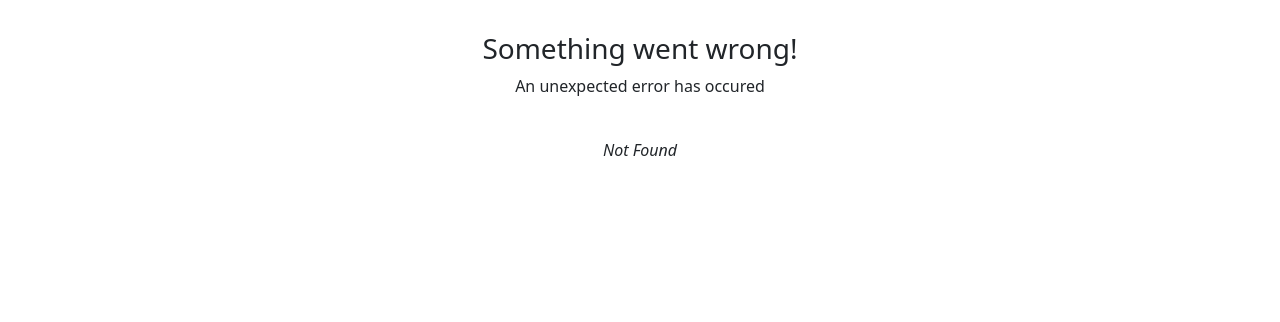
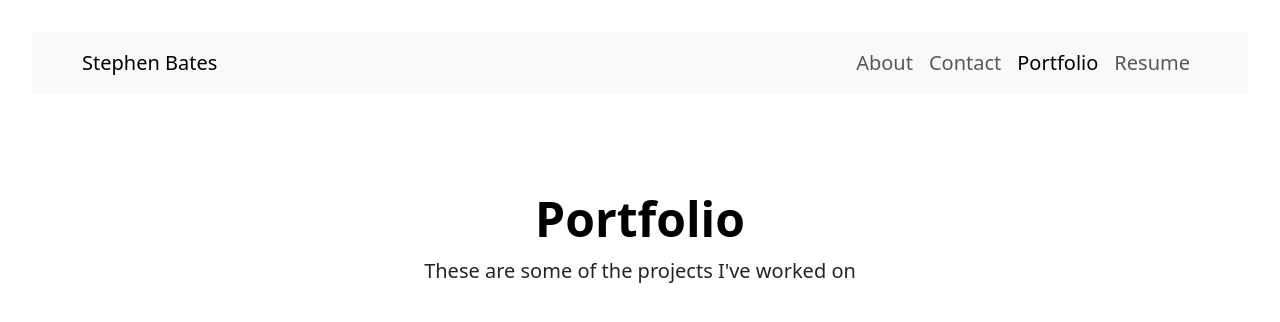
Before and after one commit to Stephen-Bates/React-Portfolio, a React (Vite) app: page /Portfolio in a window 1280 px wide. Before the commit this address had no page. Shown: the top 322 px of the page. Built offline with nearby package versions, Linux system fonts and the light colour scheme.

Commit message:
enabled Portfolio route and started populating Portfolio page

```diff
--- /dev/null
+++ b/src/components/Portfolio/index.jsx
@@ -0,0 +1,14 @@
+import SectionHeader from "../utils/SectionHeader"
+
+export default function Portfolio() {
+    return (
+        <section className="px-4 py-5 my-5 text-center">
+            <SectionHeader text={'Portfolio'} />
+            <div className="col-lg-6 mx-auto">
+                <p className="lead mb-4">
+                    These are some of the projects I've worked on
+                </p>
+            </div>
+        </section>
+    )
+}
--- a/src/pages/PortfolioPage.jsx
+++ b/src/pages/PortfolioPage.jsx
@@ -0,0 +1,7 @@
+import Portfolio from "../components/Portfolio";
+
+export default function PortfolioPage() {
+    return (
+        <Portfolio />
+    );
+}
```
Also changed, not shown: src/main.jsx (+5 -5 lines).
